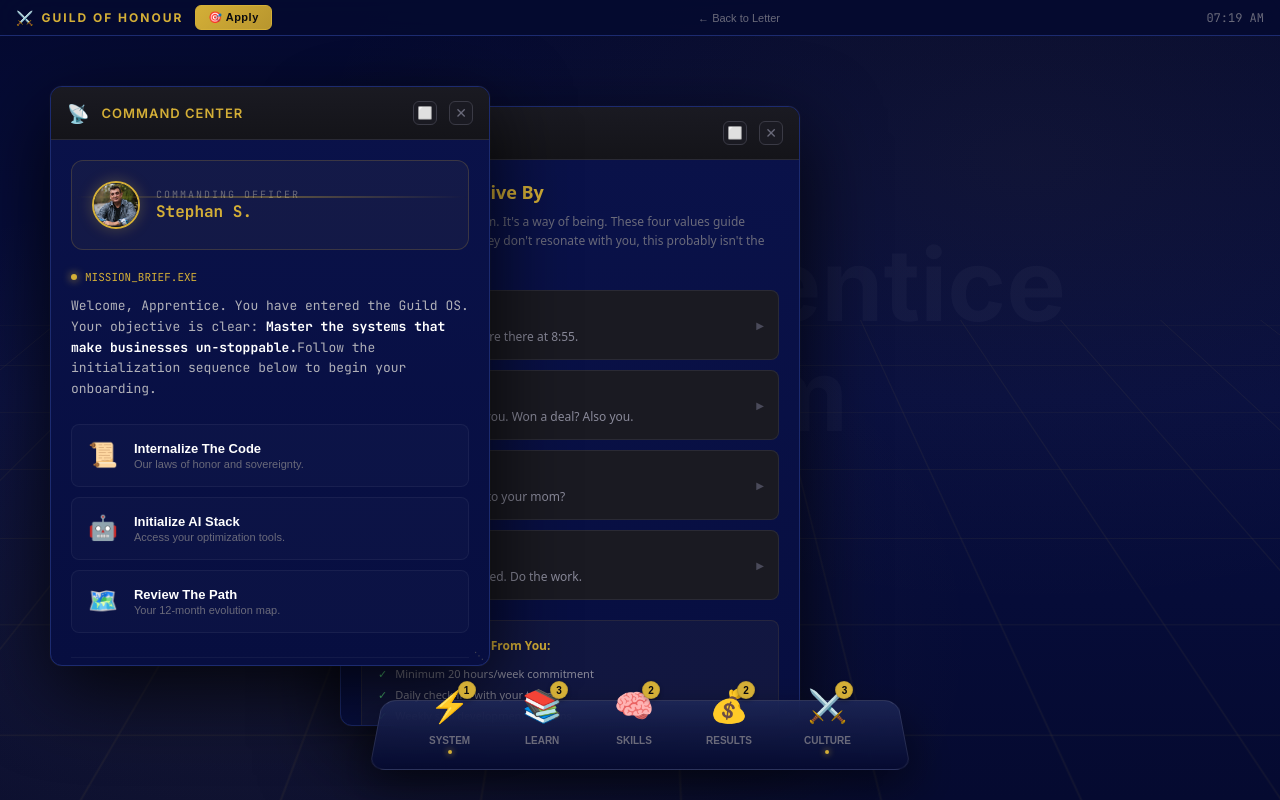
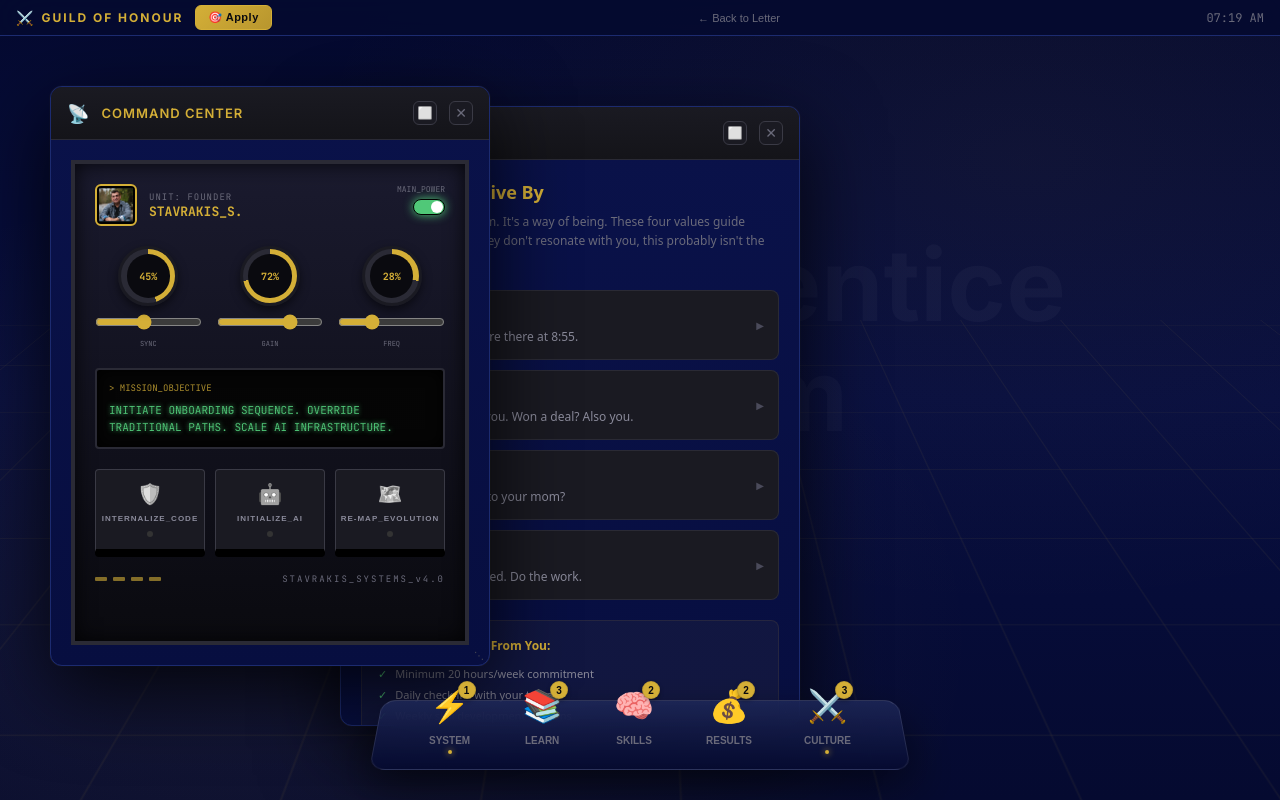
Before and after one commit to z0rbas/guild-marketing-pod, a React (Vite) app: page / in a window 1280 px wide. Both pictures are taken after a click on the button "GO STRAIGHT TO APPLICATION". Built offline with nearby package versions, Linux system fonts and the light colour scheme.

Commit message:
Update Command Center to a realistic analog console with knobs and switches

```diff
--- a/src/components/windows/CommandCenter.jsx
+++ b/src/components/windows/CommandCenter.jsx
@@ -3,6 +3,8 @@ import React, { useState, useEffect } from 'react';
 const CommandCenter = ({ onStartTask }) => {
   const [glitch, setGlitch] = useState(false);
   const [onboardingStep, setOnboardingStep] = useState(0);
+  const [knobValues, setKnobValues] = useState([45, 72, 28]);
+  const [powerOn, setPowerOn] = useState(true);
 
   useEffect(() => {
     const interval = setInterval(() => {
@@ -13,66 +15,152 @@ const CommandCenter = ({ onStartTask }) => {
   }, []);
 
   const tasks = [
-    { id: 'code', title: 'Internalize The Code', desc: 'Our laws of honor and sovereignty.', icon: '📜' },
-    { id: 'aiskills', title: 'Initialize AI Stack', desc: 'Access your optimization tools.', icon: '🤖' },
-    { id: 'path', title: 'Review The Path', desc: 'Your 12-month evolution map.', icon: '🗺️' },
+    { id: 'code', title: 'INTERNALIZE_CODE', desc: 'Laws of sovereignty.', icon: '🛡️' },
+    { id: 'aiskills', title: 'INITIALIZE_AI', desc: 'Optimization tools.', icon: '🤖' },
+    { id: 'path', title: 'RE-MAP_EVOLUTION', desc: '12-month map.', icon: '🗺️' },
   ];
 
+  const handleKnobChange = (index, val) => {
+    const newVals = [...knobValues];
+    newVals[index] = val;
+    setKnobValues(newVals);
+  };
+
   return (
-    <div style={{ color: '#e0e0e0', fontFamily: '"JetBrains Mono", monospace' }}>
-      {/* Header / Identity */}
     <div style={{
-        padding: 20,
-        background: 'rgba(212,175,55,0.05)',
-        borderRadius: 12,
-        border: '1px solid rgba(212,175,55,0.2)',
+      color: '#e0e0e0',
+      fontFamily: '"JetBrains Mono", monospace',
+      background: 'linear-gradient(180deg, #1a1a2e 0%, #0a0a0f 100%)',
+      height: '100%',
+      padding: '20px',
+      border: '4px solid #2a2a35',
+      boxShadow: 'inset 0 0 20px rgba(0,0,0,0.8)',
+      position: 'relative',
+      userSelect: 'none'
+    }}>
+      {/* Top Panel - Identity & Power */}
+      <div style={{ display: 'flex', justifyContent: 'space-between', marginBottom: 20 }}>
+        <div style={{ display: 'flex', gap: 12, alignItems: 'center' }}>
+          <div style={{
+            width: 42,
+            height: 42,
+            borderRadius: 6,
+            border: '2px solid #d4af37',
+            padding: 2,
+            background: '#000'
+          }}>
+            <img src="/images/founder.png" alt="CO" style={{ width: '100%', height: '100%', objectFit: 'cover', opacity: powerOn ? 1 : 0.2 }} />
+          </div>
+          <div>
+            <div style={{ fontSize: 9, color: '#6a6a7a', letterSpacing: 1 }}>UNIT: FOUNDER</div>
+            <div style={{ fontSize: 13, fontWeight: 700, color: powerOn ? '#d4af37' : '#4a4a5a' }}>STAVRAKIS_S.</div>
+          </div>
+        </div>
+
+        <div style={{ textAlign: 'right' }}>
+          <div style={{ fontSize: 8, color: '#6a6a7a', marginBottom: 4 }}>MAIN_POWER</div>
+          <button
+            onClick={() => setPowerOn(!powerOn)}
+            style={{
+              width: 32,
+              height: 16,
+              background: powerOn ? '#50c878' : '#333',
+              borderRadius: 8,
+              border: '1px solid #000',
+              cursor: 'pointer',
+              position: 'relative',
+              boxShadow: powerOn ? '0 0 10px #50c878' : 'none'
+            }}
+          >
+            <div style={{
+              width: 12,
+              height: 12,
+              background: '#fff',
+              borderRadius: '50%',
+              position: 'absolute',
+              top: 1,
+              left: powerOn ? 17 : 1,
+              transition: 'left 0.2s'
+            }} />
+          </button>
+        </div>
+      </div>
+
+      {/* Main Console Area */}
+      <div style={{ opacity: powerOn ? 1 : 0.1, transition: 'opacity 0.5s' }}>
+        {/* Analog Gauges */}
+        <div style={{ display: 'flex', gap: 15, marginBottom: 20 }}>
+          {knobValues.map((val, i) => (
+            <div key={i} style={{ flex: 1, textAlign: 'center' }}>
+              <div style={{
+                width: 60,
+                height: 60,
+                borderRadius: '50%',
+                background: 'conic-gradient(#d4af37 ' + (val*3.6) + 'deg, #2a2a35 0)',
+                margin: '0 auto 8px',
+                position: 'relative',
+                display: 'flex',
+                alignItems: 'center',
+                justifyContent: 'center',
+                border: '3px solid #1a1a22',
+                boxShadow: '0 4px 10px rgba(0,0,0,0.5)'
+              }}>
+                <div style={{
+                  width: '80%',
+                  height: '80%',
+                  borderRadius: '50%',
+                  background: '#0a0a0f',
+                  display: 'flex',
+                  alignItems: 'center',
+                  justifyContent: 'center',
+                  fontSize: 10,
+                  color: '#d4af37',
+                  fontWeight: 700
+                }}>
+                  {val}%
+                </div>
+              </div>
+              <input
+                type="range"
+                min="0" max="100"
+                value={val}
+                onChange={(e) => handleKnobChange(i, e.target.value)}
+                style={{ width: '100%', accentColor: '#d4af37' }}
+              />
+              <div style={{ fontSize: 7, color: '#6a6a7a', marginTop: 4 }}>
+                {['SYNC', 'GAIN', 'FREQ'][i]}
+              </div>
+            </div>
+          ))}
+        </div>
+
+        {/* Mission Screen */}
+        <div style={{
+          background: '#050505',
+          border: '2px solid #2a2a35',
+          padding: 12,
+          borderRadius: 4,
           marginBottom: 20,
           position: 'relative',
-        overflow: 'hidden'
+          boxShadow: 'inset 0 0 15px #000'
         }}>
           <div style={{
             position: 'absolute',
             top: 0,
             left: 0,
             width: '100%',
-          height: 2,
-          background: 'linear-gradient(90deg, transparent, #d4af37, transparent)',
-          animation: 'scanline 2s linear infinite'
+            height: '100%',
+            background: 'repeating-linear-gradient(transparent, transparent 1px, rgba(0,0,0,0.2) 2px)',
+            pointerEvents: 'none'
           }} />
-
-        <div style={{ display: 'flex', alignItems: 'center', gap: 16 }}>
-          <div style={{
-            width: 48,
-            height: 48,
-            borderRadius: '50%',
-            overflow: 'hidden',
-            border: '2px solid #d4af37',
-            boxShadow: '0 0 15px rgba(212,175,55,0.3)'
-          }}>
-            <img src="/images/founder.png" alt="Founder" style={{ width: '100%', height: '100%', objectFit: 'cover' }} />
-          </div>
-          <div>
-            <div style={{ fontSize: 10, color: '#6a6a7a', letterSpacing: 2, textTransform: 'uppercase' }}>Commanding Officer</div>
-            <div style={{ fontSize: 16, fontWeight: 700, color: '#d4af37' }}>Stephan S.</div>
-          </div>
-        </div>
-      </div>
-
-      {/* Mission Brief */}
-      <div style={{ marginBottom: 24 }}>
-        <div style={{ fontSize: 11, color: '#d4af37', marginBottom: 12, display: 'flex', alignItems: 'center', gap: 8 }}>
-          <span style={{ width: 6, height: 6, borderRadius: '50%', background: '#d4af37', boxShadow: '0 0 8px #d4af37' }} />
-          MISSION_BRIEF.EXE
-        </div>
-        <p style={{ fontSize: 13, color: '#b0b0b8', lineHeight: 1.6, margin: 0 }}>
-          Welcome, Apprentice. You have entered the Guild OS. Your objective is clear:
-          <span style={{ color: '#fff', fontWeight: 700 }}> Master the systems that make businesses un-stoppable.</span>
-          Follow the initialization sequence below to begin your onboarding.
+          <div style={{ fontSize: 9, color: '#d4af37', marginBottom: 8, opacity: 0.8 }}>{'>'} MISSION_OBJECTIVE</div>
+          <p style={{ fontSize: 11, color: '#50c878', lineHeight: 1.5, margin: 0, textShadow: '0 0 5px #50c878' }}>
+            INITIATE ONBOARDING SEQUENCE. OVERRIDE TRADITIONAL PATHS. SCALE AI INFRASTRUCTURE.
           </p>
         </div>
 
-      {/* Interactive Task List */}
-      <div style={{ display: 'flex', flexDirection: 'column', gap: 10 }}>
+        {/* Tactical Buttons */}
+        <div style={{ display: 'grid', gridTemplateColumns: 'repeat(3, 1fr)', gap: 10 }}>
           {tasks.map((task, index) => (
             <button
               key={task.id}
@@ -81,78 +169,57 @@ const CommandCenter = ({ onStartTask }) => {
                 onStartTask(task.id);
               }}
               style={{
-              display: 'flex',
-              alignItems: 'center',
-              gap: 16,
-              padding: 16,
-              background: onboardingStep > index ? 'rgba(80, 200, 120, 0.05)' : 'rgba(255,255,255,0.02)',
-              border: onboardingStep > index ? '1px solid rgba(80, 200, 120, 0.3)' : '1px solid rgba(255,255,255,0.05)',
-              borderRadius: 8,
+                background: '#1a1a22',
+                border: '1px solid #3a3a45',
+                borderBottom: '4px solid #000',
+                borderRadius: 4,
+                padding: '12px 4px',
                 cursor: 'pointer',
-              textAlign: 'left',
-              transition: 'all 0.2s cubic-bezier(0.4, 0, 0.2, 1)',
-              width: '100%',
-              position: 'relative'
+                textAlign: 'center',
+                transition: 'all 0.1s',
+                transform: onboardingStep > index ? 'translateY(2px)' : 'none',
+                boxShadow: onboardingStep > index ? 'none' : '0 4px 0 #000'
               }}
-            onMouseEnter={(e) => {
-              e.currentTarget.style.background = 'rgba(212,175,55,0.05)';
-              e.currentTarget.style.borderColor = 'rgba(212,175,55,0.3)';
-              e.currentTarget.style.transform = 'translateX(4px)';
-            }}
-            onMouseLeave={(e) => {
-              e.currentTarget.style.background = onboardingStep > index ? 'rgba(80, 200, 120, 0.05)' : 'rgba(255,255,255,0.02)';
-              e.currentTarget.style.borderColor = onboardingStep > index ? '1px solid rgba(80, 200, 120, 0.3)' : '1px solid rgba(255,255,255,0.05)';
-              e.currentTarget.style.transform = 'translateX(0)';
-            }}
+              onMouseDown={(e) => e.currentTarget.style.transform = 'translateY(2px)'}
+              onMouseUp={(e) => e.currentTarget.style.transform = 'none'}
             >
-            <div style={{ fontSize: 24 }}>{task.icon}</div>
-            <div style={{ flex: 1 }}>
-              <div style={{ fontSize: 13, fontWeight: 700, color: onboardingStep > index ? '#50c878' : '#fff', marginBottom: 2 }}>{task.title}</div>
-              <div style={{ fontSize: 11, color: '#6a6a7a' }}>{task.desc}</div>
-            </div>
-            {onboardingStep > index && (
-              <div style={{ color: '#50c878', fontSize: 12 }}>COMPLETED</div>
-            )}
+              <div style={{ fontSize: 20, marginBottom: 8, filter: onboardingStep > index ? 'none' : 'grayscale(1)' }}>{task.icon}</div>
+              <div style={{ fontSize: 8, fontWeight: 800, color: onboardingStep > index ? '#50c878' : '#8a8a9a', letterSpacing: 1 }}>{task.title}</div>
+              <div style={{
+                width: 6,
+                height: 6,
+                background: onboardingStep > index ? '#50c878' : '#333',
+                borderRadius: '50%',
+                margin: '8px auto 0',
+                boxShadow: onboardingStep > index ? '0 0 8px #50c878' : 'none'
+              }} />
             </button>
           ))}
         </div>
+      </div>
 
-      {/* System Status Footer */}
+      {/* Warning Lights */}
       <div style={{
-        marginTop: 24,
-        paddingTop: 16,
-        borderTop: '1px solid rgba(255,255,255,0.05)',
+        marginTop: 20,
         display: 'flex',
         justifyContent: 'space-between',
         alignItems: 'center'
       }}>
-        <div style={{ display: 'flex', gap: 12 }}>
-          <div style={{ textAlign: 'center' }}>
-            <div style={{ fontSize: 9, color: '#4a4a5a', marginBottom: 2 }}>ACTIVE_PODS</div>
-            <div style={{ fontSize: 12, color: '#d4af37', fontWeight: 700 }}>24</div>
+        <div style={{ display: 'flex', gap: 6 }}>
+          {[1,2,3,4].map(i => (
+            <div key={i} style={{
+              width: 12,
+              height: 4,
+              background: powerOn ? (glitch && i === 4 ? '#ff3232' : '#d4af37') : '#333',
+              borderRadius: 1,
+              opacity: 0.6
+            }} />
+          ))}
         </div>
-          <div style={{ textAlign: 'center' }}>
-            <div style={{ fontSize: 9, color: '#4a4a5a', marginBottom: 2 }}>AI_WORKFLOWS</div>
-            <div style={{ fontSize: 12, color: '#d4af37', fontWeight: 700 }}>156</div>
+        <div style={{ fontSize: 9, color: powerOn ? (glitch ? '#ff3232' : '#6a6a7a') : '#333', letterSpacing: 2 }}>
+          STAVRAKIS_SYSTEMS_v4.0
         </div>
       </div>
-        <div style={{
-          fontSize: 10,
-          color: glitch ? '#ff3232' : '#4a4a5a',
-          fontFamily: 'monospace',
-          transition: 'color 0.1s'
-        }}>
-          SYS_STABLE: 99.8%
-        </div>
-      </div>
-
-      <style>{`
-        @keyframes scanline {
-          0% { top: 0; opacity: 0; }
-          50% { opacity: 0.5; }
-          100% { top: 100%; opacity: 0; }
-        }
-      `}</style>
     </div>
   );
 };
```
Lines whose indentation alone changed are shown as unchanged.
